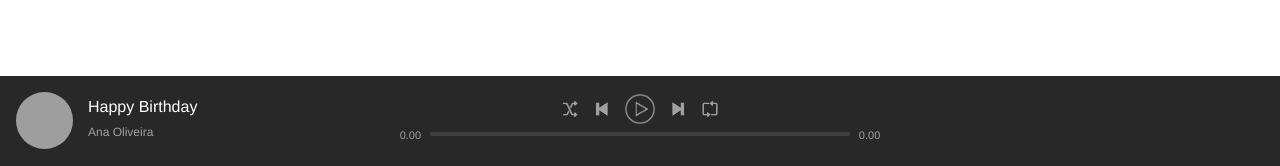
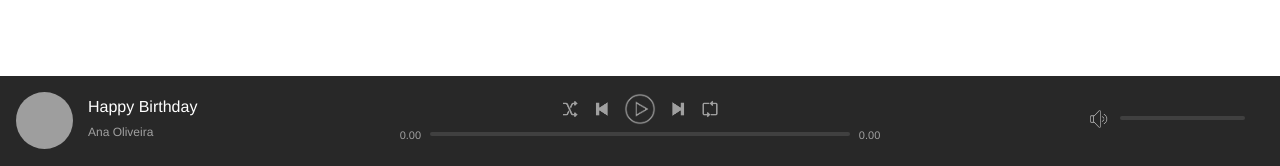
Before and after one commit to AnaSofOliveira/Sporkify, a PHP site: page / in a window 1280 px wide. Shown: the part 634-800 px from the top of the page. Run offline with PHP 8.4, Linux system fonts and the light colour scheme; the visitor is signed in with stand-in values (Sample User, id 1); grey boxes are pictures that could not be loaded.

Commit message:
Progress Bar

```diff
--- a/assets/css/style.css
+++ b/assets/css/style.css
@@ -16,8 +16,6 @@ body{
     bottom: 0;
     position: fixed;
     min-width: 620px;
-
-    /*height: 100px;  Remove later */
 }
 
 #nowPlayingBar{
@@ -31,6 +29,11 @@ body{
 #nowPlayingRight{
     width: 30%;
     min-width: 180px;
+}
+
+#nowPlayingRight{
+    position: relative;
+    margin-top: 16px;
 }
 
 #nowPlayingCenter{
@@ -50,13 +53,13 @@ body{
     display: table;
 }
 
-.buttons .controlButton{
+.controlButton{
     background-color: transparent;
     border: none;
     vertical-align: middle;
 }
 
-.buttons .controlButton img{
+.controlButton img{
     width: 20px;
     height: 20px;
 }
@@ -89,6 +92,7 @@ body{
     display: inline-flex;
     cursor: pointer;
     margin-top: 3px;
+    vertical-align: middle;
 }
 
 .progressBarBackground{
@@ -128,3 +132,13 @@ body{
     font-size: 12px;
     color: #a0a0a0;
 }
+
+.volumeBar{
+    width: 180px;
+    position: absolute;
+    right: 0;
+}
+
+.volumeBar .progressBar{
+    width: 125px;
+}
--- a/index.php
+++ b/index.php
@@ -78,7 +78,20 @@
                 </div>
             </div>
             <div id="nowPlayingRight">
+                <div class="volumeBar">
+                    <button class="controlButton volume" title="Volume button">
+                        <img src="assets/images/icons/volume.png" alt="Volume">
+                    </button>
 
+                    <div class="progressBar">
+
+                        <div class="progressBarBackground">
+                            <div class="progress"></div>
+                        </div>
+
+                    </div>
+
+                </div>
             </div>
         </div>
     </div>
```
